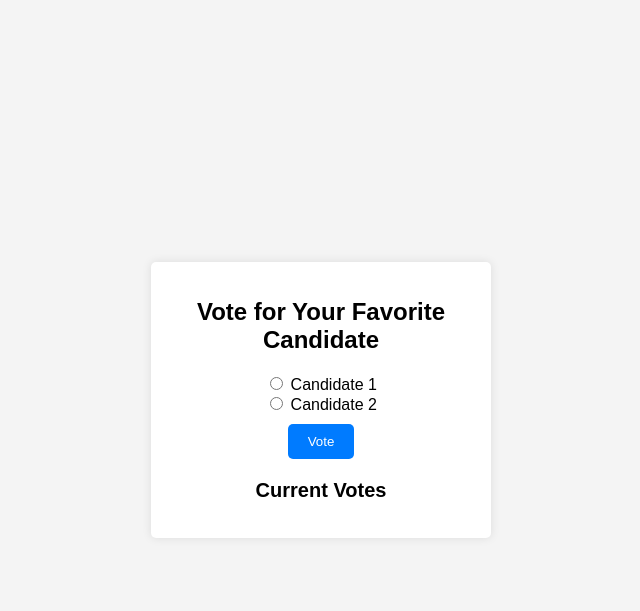
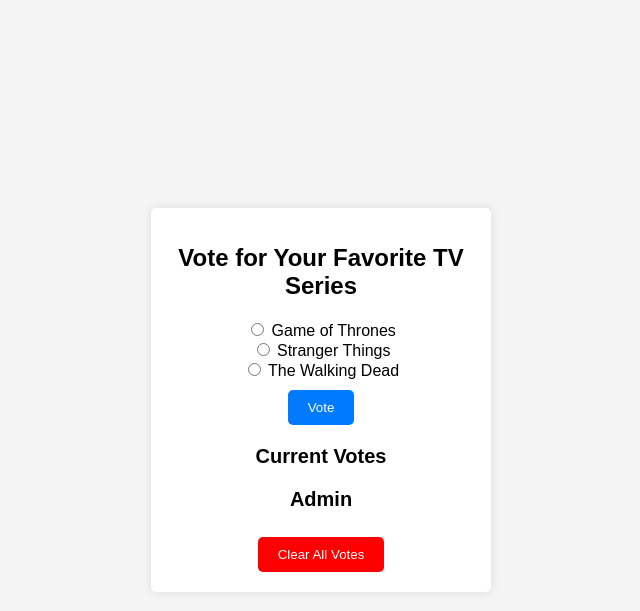
Before and after one commit to iamdpastore/redis-sample-app, a Flask app: page / in a window 1280 px wide. Shown: the top 611 px of the page, without its empty margins (319-959 px from the left). Run offline with Flask 3, Linux system fonts and the light colour scheme; data that the repository does not hold is empty.

Commit message:
add cleanup

```diff
--- a/app/app.py
+++ b/app/app.py
@@ -36,5 +36,10 @@ def results():
     votes = {k.decode('utf-8'): int(v) for k, v in r.hgetall('votes').items()}
     return jsonify(votes)
 
+@app.route('/clear', methods=['POST'])
+def clear():
+    r.flushdb()
+    return redirect(url_for('index'))
+
 if __name__ == '__main__':
     app.run(debug=True, host='0.0.0.0', port=10000) # Default port for Render Web Services
--- a/app/templates/index.html
+++ b/app/templates/index.html
@@ -8,12 +8,14 @@
 </head>
 <body>
     <div class="container">
-        <h1>Vote for Your Favorite Candidate</h1>
+        <h1>Vote for Your Favorite TV Series</h1>
         <form action="/vote" method="post">
             <input type="radio" id="candidate1" name="candidate" value="Candidate1">
-            <label for="candidate1">Candidate 1</label><br>
+            <label for="candidate1">Game of Thrones</label><br>
             <input type="radio" id="candidate2" name="candidate" value="Candidate2">
-            <label for="candidate2">Candidate 2</label><br>
+            <label for="candidate2">Stranger Things</label><br>
+            <input type="radio" id="candidate3" name="candidate" value="Candidate3">
+            <label for="candidate3">The Walking Dead</label><br>
             <button type="submit">Vote</button>
         </form>
         <h2>Current Votes</h2>
@@ -22,6 +24,10 @@
                 <li>{{ candidate }}: {{ count }}</li>
             {% endfor %}
         </ul>
+        <h2>Admin</h2>
+        <form action="/clear" method="post">
+            <button type="submit" style="background-color: red;">Clear All Votes</button>
+        </form>
     </div>
     <script src="{{ url_for('static', filename='js/scripts.js') }}"></script>
 </body>
```
